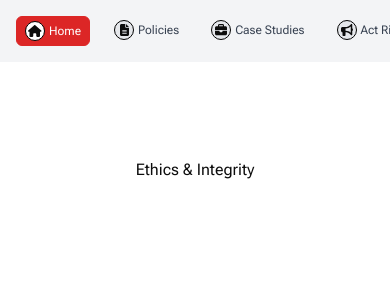
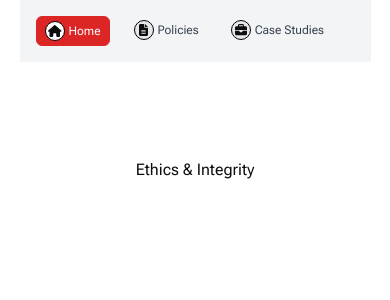
Before and after one commit to jeffmakuto/adili_v3, a Next.js app in the folder adili/: page / in a window 390 px wide. Shown: the top 300 px of the page. Built offline with nearby package versions, Linux system fonts and the light colour scheme.

Commit message:
style: refine navlinks layout with centered alignment and responsive design

```diff
--- a/adili/src/ui/nav-links.tsx
+++ b/adili/src/ui/nav-links.tsx
@@ -20,9 +20,10 @@ export default function NavLinks() {
   const isActive = (href: string) => pathname === href;
 
   return (
-    <div className="p-4 bg-gray-100 overflow-x-auto">
+    <div className="p-4 bg-gray-100 w-[90%] mx-auto box-border">
       <nav aria-label="Main site navigation">
-        <ul className="flex flex-nowrap space-x-4 list-none p-0 m-0">
+        <div className="overflow-x-auto">
+          <ul className="flex flex-nowrap justify-center space-x-4 list-none min-w-max">
             {links.map(({ href, label, icon }) => {
               const active = isActive(href);
 
@@ -50,6 +51,7 @@ export default function NavLinks() {
               );
             })}
           </ul>
+        </div>
       </nav>
     </div>
   );
```
Lines whose indentation alone changed are shown as unchanged.
